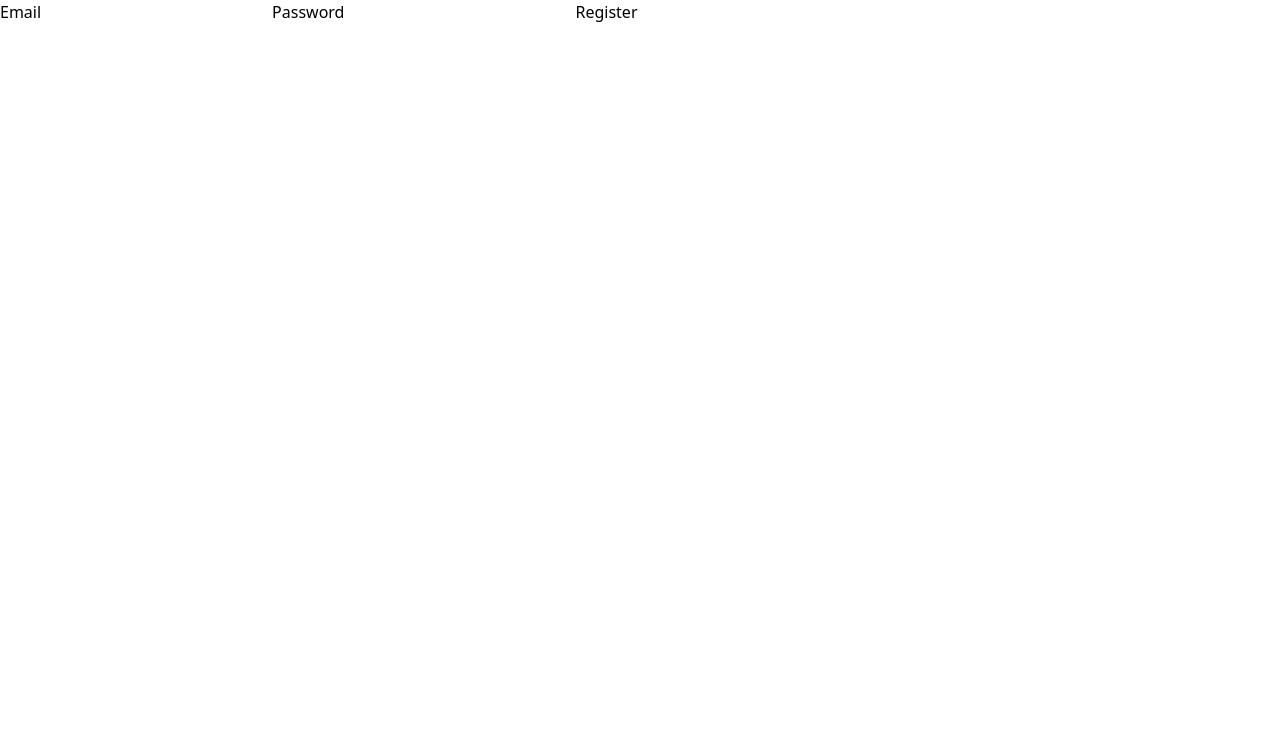
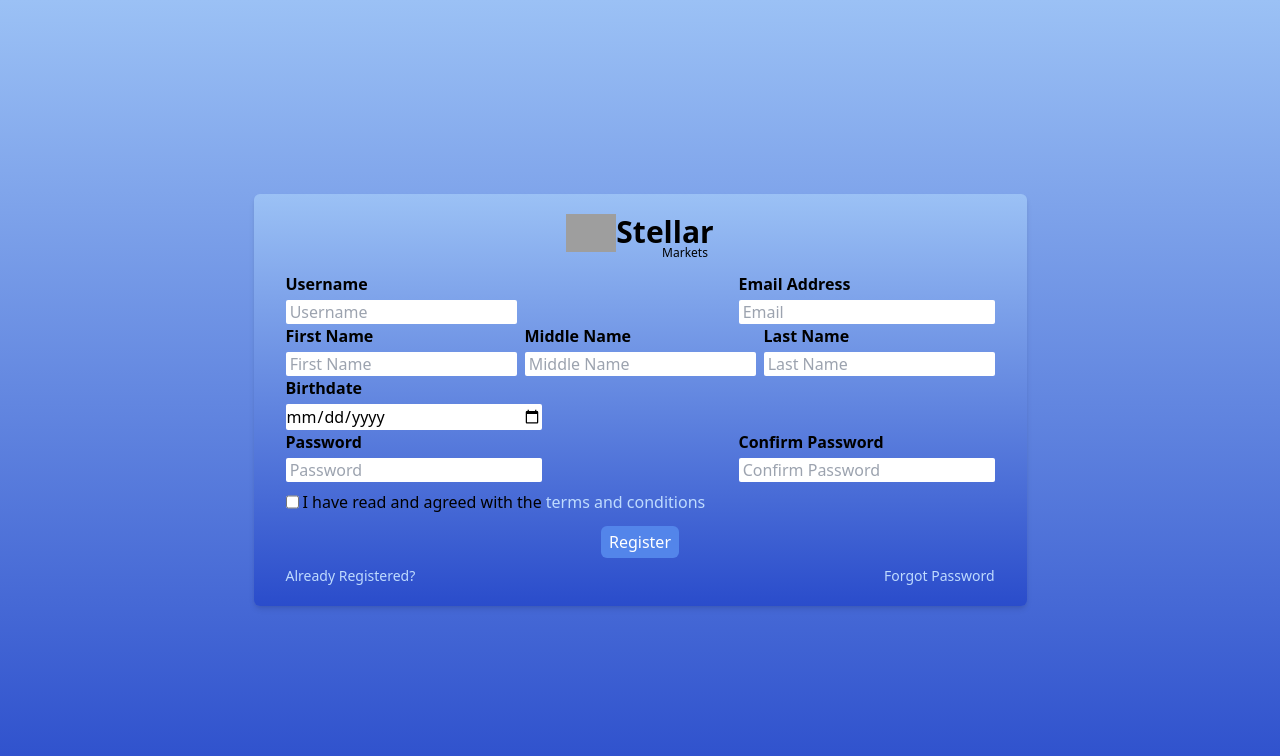
Before and after one commit to toney010319/g2-trading-app, a React (Vite) app in the folder frontend/: page /register in a window 1280 px wide. Shown: the top 756 px of the page. Built offline with nearby package versions, Linux system fonts and the light colour scheme; grey boxes are pictures that could not be loaded.

Commit message:
Initial UI for Login and Registration

```diff
--- a/frontend/src/App.jsx
+++ b/frontend/src/App.jsx
@@ -8,6 +8,7 @@ const App = () => {
 
   return (
     <>
+      <div className="bg-gradient-to-b from-azure-300 to-azure-700">
         <BrowserRouter>
           <Routes>
             <Route path="/" element={<Login />} />
@@ -15,6 +16,7 @@ const App = () => {
             <Route path="/register" element={<Registration />} />
           </Routes>
         </BrowserRouter>
+      </div>
     </>
   )
 }
--- a/frontend/src/components/Footer.jsx
+++ b/frontend/src/components/Footer.jsx
@@ -1,13 +1,11 @@
 const Footer =() => {
 
   return (
-    <footer>
-      <div className="container mx-auto text-center">
+      <div className="flex text-center">
         <p className="text-sm">
           &copy; {new Date().getFullYear()} Group 2
         </p>
       </div>
-    </footer>
   );
 }
 
--- a/frontend/src/pages/Login.jsx
+++ b/frontend/src/pages/Login.jsx
@@ -4,41 +4,73 @@ import { useNavigate } from "react-router-dom";
 const Login = () => {
     const [email, setEmail] = useState("");
     const [password, setPassword] = useState("");
+    const [agreed, setAgreed] = useState(false);
     const navigate = useNavigate();
 
-    const login = () => {
-        console.log('User Logged-in')
-    }
-
-    const handleSubmit = (e) => {
+    const handleLogin = (e) => {
         e.preventDefault();
-        login(email, password);
         navigate('/dashboard')
+        console.log(email, password, agreed)
     };
 
-    const register = () => {
+    const handleRegister = () => {
         navigate('/register')
     }
 
-    // sample lang din to ah hahaha kayo na rin lang maglagay infos :D
 
     return (
+    <>
+    <div className="flex flex-col justify-center items-center align-center content-center w-screen h-screen">
+        <div className="justify-center text-center align-center shadow-md border-md rounded-md  bg-gradient-to-b from-azure-300 to-azure-700 m-2 p-5 pl-8 pr-8">
+            <div className="flex flex-row justify-center mb-5">
+                <div className="z-10">
+                    <img src="https://www.freeiconspng.com/uploads/stock-exchange-icon-png-10.png" width="50" alt="Icon Svg Stock Exchange" />
+                </div>
+                <div className="flex flex-col relative z-5">
+                    <span className="font-bold text-3xl">Stellar</span>
+                    <sub className="text-md ml-10">Markets</sub>
+                </div>
+            </div>
             <div>
-            <form onSubmit={handleSubmit}>
+                <div className="flex flex-col">
+                    <span className="flex justify-start mb-1 font-semibold">Email</span>
                     <input
+                    className="rounded-sm"
                     type="email"
-                placeholder="email"
+                    placeholder=" Enter email"
                     onChange={(e) => setEmail(e.target.value)}
                     />
+                </div>
+                <div className="flex flex-col mt-1">
+                    <span className="flex justify-start mb-1 font-semibold">Password</span>
                     <input
+                    className="rounded-sm"
                     type="password"
-                placeholder="password"
+                    placeholder=" Enter password"
                     onChange={(e) => setPassword(e.target.value)}
                     />
-                <button type="submit">Login</button>
-            </form>
-            <span onClick={register}>Register</span>
                 </div>
+            </div>
+
+            <div className="flex mt-1">
+                <input
+                className="rounded-sm"
+                type="checkbox"
+                onChange={(e) => setAgreed(e.target.value)}
+                />
+                <span className="flex justify-start ml-1 text-sm">Remember me</span>
+            </div>
+
+            <div className="flex flex-row justify-center gap-4 mt-2">
+                <button className="text-white px-2 py-1 bg-azure-500 rounded-md hover:bg-azure-700" onClick={handleLogin}>Login</button>
+                <button className="text-white px-2 py-1 bg-azure-500 rounded-md hover:bg-azure-700" onClick={handleRegister}>Register</button>
+            </div>
+            <div>
+                <button className="flex justify-end w-full mt-2 text-sm text-blue-200 hover:text-blue-400 hover:underline">Forgot Password</button>
+            </div>
+        </div>
+    </div>
+    </>
     );
 }
 
--- a/frontend/src/pages/Registration.jsx
+++ b/frontend/src/pages/Registration.jsx
@@ -1,33 +1,146 @@
 import { useState } from "react";
+import { useNavigate } from "react-router-dom";
 
 const Registration = () => {
+const [username, setUsername] = useState("");
+const [firstName, setFirstName] = useState("");
+const [middleName, setMiddleName] = useState("");
+const [lastName, setLastName] = useState("");
 const [email, setEmail] = useState("");
+const [birthday, setBirthday] = useState("");
 const [password, setPassword] = useState("");
+const [confirmPassword, setConfirmPassword] = useState("");
+const [agreed, setAgreed] = useState(false);
+const navigate = useNavigate();
 
-    const handleSubmit = async (event) => {
-        event.preventDefault();
-    };
-
-    //kayo nalang din maglagay ng mga infos :D
+const navigateLogin = () => {
+    console.log(username, firstName, middleName, lastName, email, birthday, password, confirmPassword, agreed);
+    navigate('/')
+}
 
     return (
     <>
-            <div>
-                <form onSubmit={handleSubmit}>
-                    Email
+        <div className="flex flex-col justify-center items-center align-center content-center w-screen h-screen">
+            <div className="justify-center text-center align-center shadow-md border-md rounded-md  bg-gradient-to-b from-azure-300 to-azure-700 m-2 p-5 pl-8 pr-8">
+                <div className="flex flex-row justify-center mb-5">
+                    <div className="z-10">
+                        <img src="https://www.freeiconspng.com/uploads/stock-exchange-icon-png-10.png" width="50" alt="Icon Svg Stock Exchange" />
+                    </div>
+                    <div className="flex flex-col relative z-5">
+                        <span className="font-bold text-3xl">Stellar</span>
+                        <sub className="text-md ml-10">Markets</sub>
+                    </div>
+                </div>
+
+                <div className="flex flex-col">
+                    <div className="flex justify-between">
+                        <div className="flex flex-col">
+                            <span className="flex justify-start mb-1 font-semibold">Username</span>
                             <input
-                    type="email"
-                    value={email}
-                    onChange={(event) => setEmail(event.target.value)}
+                            className="rounded-sm"
+                            type="text"
+                            placeholder=" Username"
+                            onChange={(e) => setUsername(e.target.value)}
                             />
-                    Password
+                        </div>
+
+                        <div className="flex flex-col">
+                            <span className="flex justify-start mb-1 font-semibold">Email Address</span>
                             <input
+                            className="rounded-sm w-64"
+                            type="text"
+                            placeholder=" Email"
+                            onChange={(e) => setEmail(e.target.value)}
+                            />
+                        </div>
+                    </div>
+
+                    <div className="flex justify-between gap-2">
+                        <div className="flex flex-col">
+                            <span className="flex justify-start mb-1 font-semibold">First Name</span>
+                            <input
+                            className="rounded-sm"
+                            type="text"
+                            placeholder=" First Name"
+                            onChange={(e) => setFirstName(e.target.value)}
+                            />
+                        </div>
+
+                        <div className="flex flex-col">
+                            <span className="flex justify-start mb-1 font-semibold">Middle Name</span>
+                            <input
+                            className="rounded-sm"
+                            type="text"
+                            placeholder=" Middle Name"
+                            onChange={(e) => setMiddleName(e.target.value)}
+                            />
+                        </div>
+
+                        <div className="flex flex-col">
+                            <span className="flex justify-start mb-1 font-semibold">Last Name</span>
+                            <input
+                            className="rounded-sm"
+                            type="text"
+                            placeholder=" Last Name"
+                            onChange={(e) => setLastName(e.target.value)}
+                            />
+                        </div>
+                    </div>
+
+                        <div className="flex flex-col">
+                            <span className="flex justify-start mb-1 font-semibold">Birthdate</span>
+                            <input
+                            className="rounded-sm w-64"
+                            type="date"
+                            onChange={(e) => setBirthday(e.target.value)}
+                            />
+                        </div>
+
+                        <div className="flex flex-row justify-between">
+                            <div className="flex flex-col">
+                                <span className="flex justify-start mb-1 font-semibold">Password</span>
+                                <input
+                                className="rounded-sm w-64"
+                                placeholder=" Password"
                                 type="password"
-                    value={password}
-                    onChange={(event) => setPassword(event.target.value)}
+                                onChange={(e) => setPassword(e.target.value)}
                                 />
-                    <button type="submit">Register</button>
-                </form>
+                            </div>
+
+                            <div className="flex flex-col">
+                                <span className="flex justify-start mb-1 font-semibold">Confirm Password</span>
+                                <input
+                                className="rounded-sm w-64"
+                                placeholder=" Confirm Password"
+                                type="password"
+                                onChange={(e) => setConfirmPassword(e.target.value)}
+                                />
+                            </div>
+                        </div>
+
+                        <div className="flex mt-2">
+                                <input
+                                className="rounded-sm"
+                                type="checkbox"
+                                onChange={(e) => setAgreed(e.target.value)}
+                                />
+                                <span className="flex justify-start ml-1">I have read and agreed with the <button className="ml-1 text-blue-200 hover:text-blue-400 hover:underline">terms and conditions</button></span>
+                        </div>
+
+
+                    <div className="flex flex-col mt-1">
+
+                    </div>
+                </div>
+
+                <div className="flex flex-row justify-center gap-4 mt-2">
+                    <button className="text-white px-2 py-1 bg-azure-500 rounded-md hover:bg-azure-700">Register</button>
+                </div>
+                <div className="flex flex-row justify-between">
+                    <button className="flex mt-2 text-sm text-blue-200 hover:text-blue-400 hover:underline" onClick={navigateLogin}>Already Registered?</button>
+                    <button className="flex mt-2 text-sm text-blue-200 hover:text-blue-400 hover:underline">Forgot Password</button>
+                </div>
+            </div>
         </div>
     </>
     );
```
Also changed, not shown: frontend/tailwind.config.js (+28 -0 lines). Lines whose indentation alone changed are shown as unchanged.
